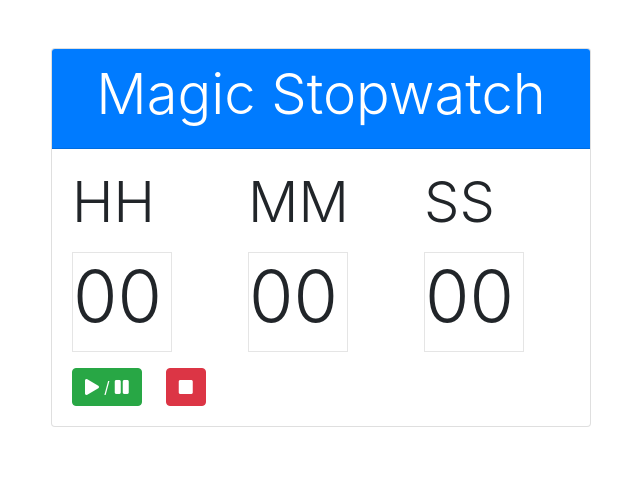
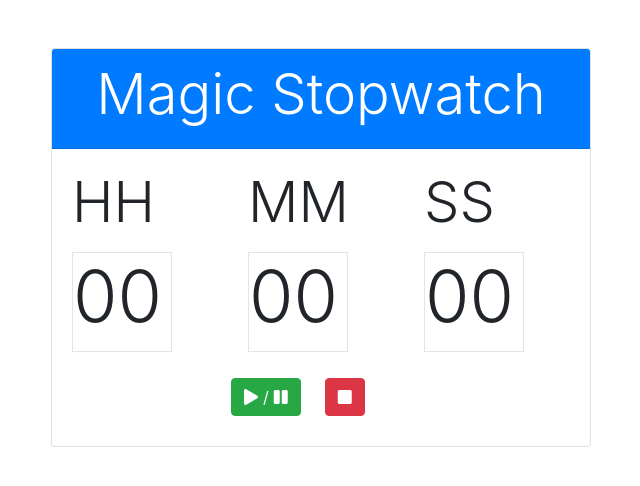
Before and after one commit to lightningbolt123/stopwatch, a React (Create React App) app: page / in a window 1280 px wide. Shown: the top 486 px of the page, without its empty margins (319-959 px from the left). Built offline with nearby package versions, Linux system fonts and the light colour scheme.

Commit message:
I re-aligned the buttons to the center

```diff
--- a/src/components/StopWatch.js
+++ b/src/components/StopWatch.js
@@ -80,7 +80,7 @@ export default function StopWatch() {
                         </div>
                     </div>
                 </div>
-                <div className="row mt-3 mx-auto">
+                <div className="row mt-3" style={{ margin: 'auto', width:'200px', padding:'10px'}}>
                     <button className="btn btn-success mr-4" onClick={() => startAndPause(active)}>
                         <i className="fas fa-play" style={{ paddingRight:'5px' }}></i>/<i className="fas fa-pause" style={{ paddingLeft:'5px' }}></i>
                     </button>
```
Also changed, not shown: src/components/Window.js (added, +10 -0 lines).
